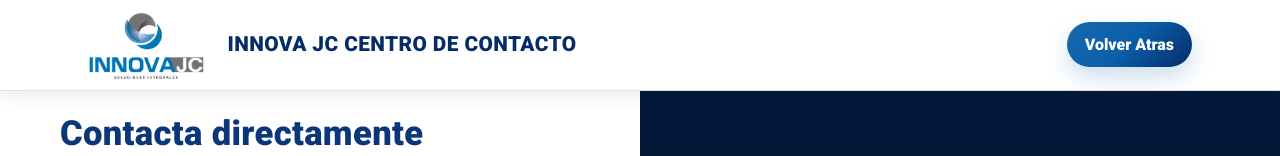
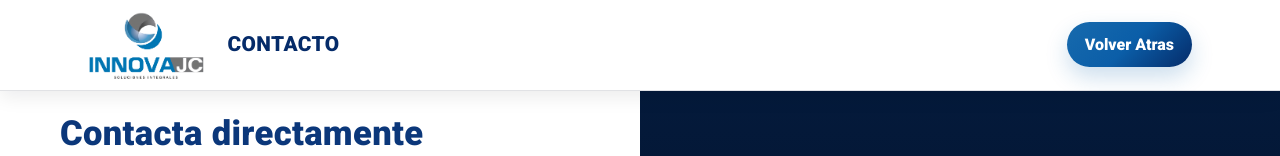
Before and after one commit to Joseka27/INNOVAJC_WEB, a Next.js app in the folder jcinnova_web/: page /contact in a window 1280 px wide. Shown: the top 156 px of the page. Built offline with nearby package versions, Linux system fonts and the light colour scheme.

Commit message:
Change header title from 'INNOVA JC CENTRO DE CONTACTO' to 'CONTACTO'

```diff
--- a/jcinnova_web/src/app/(contact)/layout.tsx
+++ b/jcinnova_web/src/app/(contact)/layout.tsx
@@ -45,7 +45,7 @@ export default function RootLayout({
 
                 <div className="pg_header-text-title">
                   <div className="pg_header-title">
-                    <h1>INNOVA JC CENTRO DE CONTACTO</h1>
+                    <h1>CONTACTO</h1>
                   </div>
                 </div>
               </div>
```
